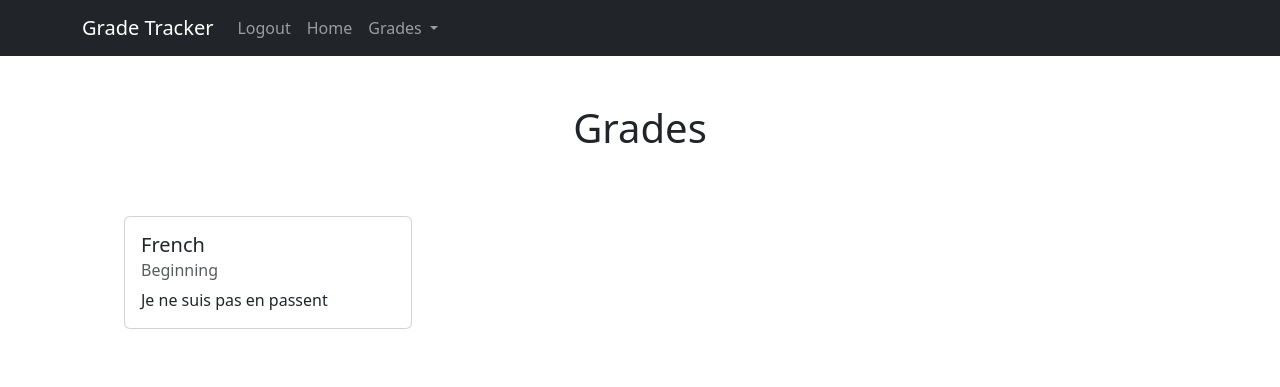
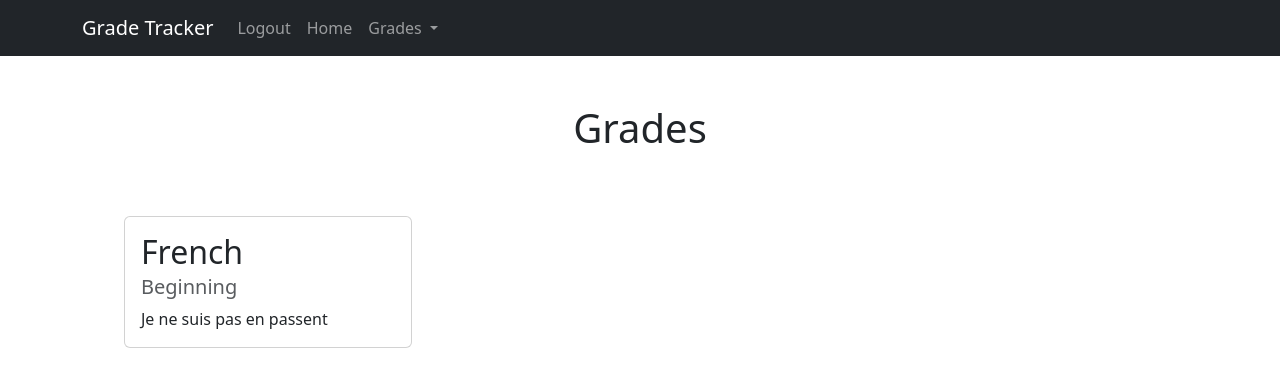
Before and after one commit to SharpieGod/WebCompetition, a Flask app: page /grades in a window 1280 px wide. Shown: the top 387 px of the page. Run offline with Flask 3, Linux system fonts and the light colour scheme; a user stored in the database is signed in; some libraries are stand-ins or nearby versions.

Commit message:
gradde message

```diff
--- a/main.py
+++ b/main.py
@@ -5,5 +5,3 @@ app = create_app()
 
 if __name__ == '__main__':
     app.run(debug=True, port=80, host='0.0.0.0')
-
-# Change
--- a/website/templates/grades.html
+++ b/website/templates/grades.html
@@ -7,11 +7,11 @@
   <div class="col mb-4">
     <div class="card mx-auto mb-4" style="width: 18rem">
       <div class="card-body">
-        <h5 class="card-title">{{ grade.subject }}</h5>
-        <h6 class="card-subtitle mb-2 text-body-secondary">
+        <h5 class="card-title fs-2">{{ grade.subject }}</h5>
+        <h6 class="card-subtitle mb-2 text-body-secondary fs-5">
           {{ grade.grade.value }}
         </h6>
-        <p class="card-text">{{ grade.grade_comment }}</p>
+        <p class="card-text fs-6">{{ grade.grade_comment }}</p>
       </div>
     </div>
   </div>
--- a/website/views.py
+++ b/website/views.py
@@ -20,7 +20,7 @@ def manage_child():
         else:
             relationship = ParentRelationship.query.filter_by(
                 parent_id=current_user.id).first()
-            child_id = relationship.id
+            child_id = relationship.child_id
             return redirect(url_for('views.manage', child_id=child_id))
 
 
@@ -87,6 +87,7 @@ def add_grade():
 @login_required
 def manage(child_id):
     if current_user.parent:
+        subject_filter = request.args.get('filter')
         children = [x for x in ParentRelationship.query.filter_by(
             parent_id=current_user.id)]
         children = [User.query.filter_by(
@@ -97,6 +98,10 @@ def manage(child_id):
         grades = [Grade.query.filter_by(id=x.grade_id).first()
                   for x in grade_relationships]
 
+        if subject_filter:
+            grades = [x for x in grades if x.subject == subject_filter]
+            print(grades)
+
         return render_template('manage.html', user=current_user, children=children, active_child=active_child, grades=grades)
     else:
         return redirect('views.home')
```
Also changed, not shown: website/templates/manage.html (+12 -3 lines), instance/database.db.
